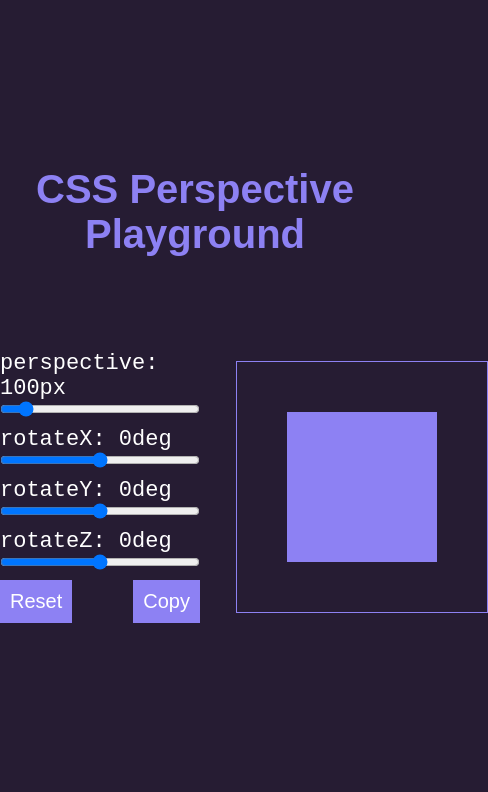
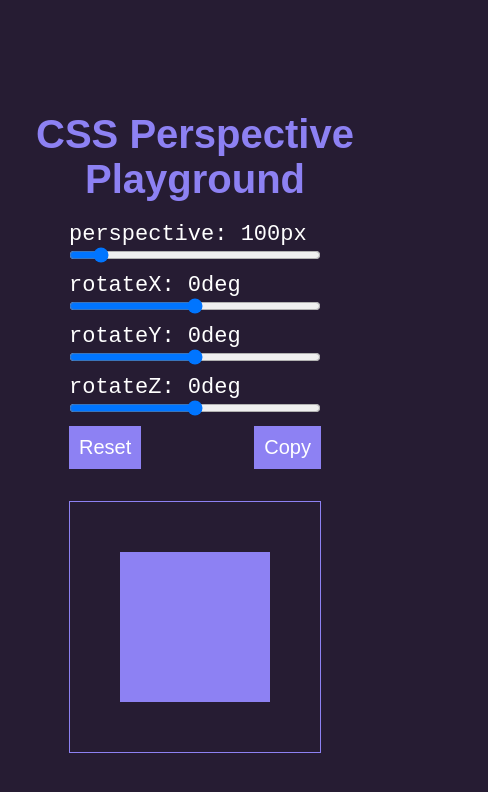
Before and after one commit to jkrk678/css-perspective-vu2sv, a Svelte app: page / in a window 390 px wide. Shown: the top 792 px of the page, 488 px wide, since content can reach past the window. Built offline with nearby package versions, Linux system fonts and the light colour scheme.

Commit message:
Responsive

```diff
--- a/src/components/Frame.svelte
+++ b/src/components/Frame.svelte
@@ -5,6 +5,7 @@
 <style>
     main {
         display: flex;
+        flex-direction: row;
         justify-content: space-between;
         align-items: center;
         height: 420px;
@@ -13,4 +14,12 @@
         font-family: monospace, sans-serif;
         font-size: 22px;
     }
+
+    @media (max-width: 1023px) {
+        main {
+            flex-direction: column;
+            height: auto;
+            justify-content: center;
+        }
+    }
 </style>
--- a/src/components/InputBlock.svelte
+++ b/src/components/InputBlock.svelte
@@ -20,7 +20,7 @@
     input {
         display: block;
         margin-bottom: 10px;
-        width: 200px;
+        width: 100%;
         cursor: pointer;
     }
 </style>
--- a/src/components/InputsSection.svelte
+++ b/src/components/InputsSection.svelte
@@ -6,7 +6,7 @@
 
 <style>
     section {
-        width: 75%;
+        width: 100%;
         z-index: 2;
     }
 </style>
--- a/src/components/StyledBox.svelte
+++ b/src/components/StyledBox.svelte
@@ -16,8 +16,14 @@
     border: 1px solid #8d81f3;
   }
   .box {
-    width: 150px;
-    height: 150px;
+    min-width: 150px;
+    aspect-ratio: 1/1;
     background: #8d81f3;
   }
+
+  @media (max-width: 1023px) {
+      .box-frame {
+          margin: 2rem 0 0 0;
+      }
+  }
 </style>
```
